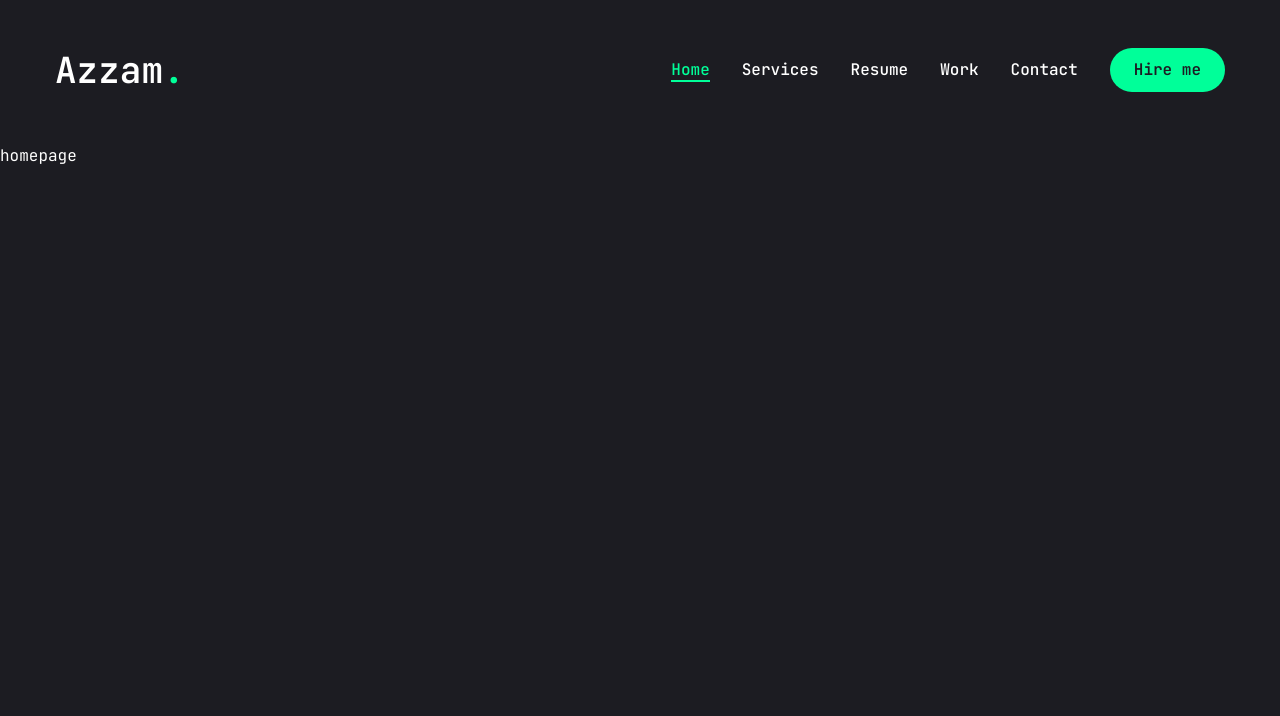
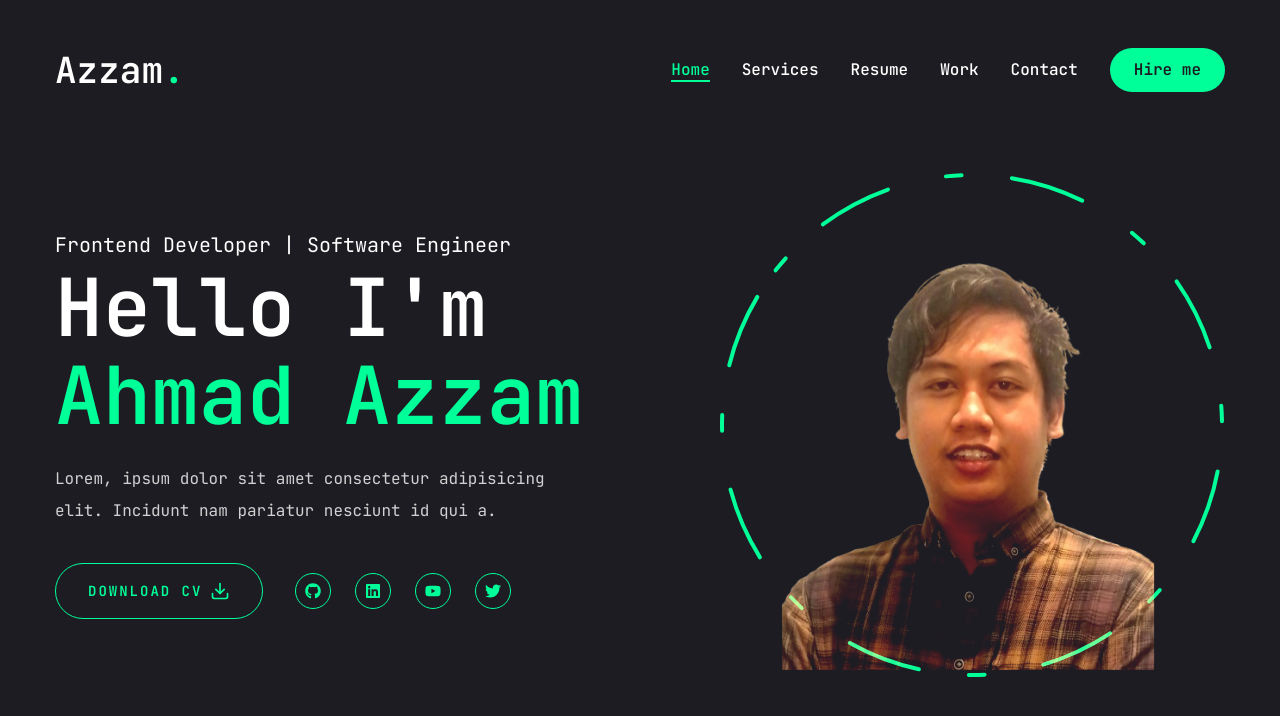
Before and after one commit to ahmad-azzam/profile, a Next.js app: page / in a window 1280 px wide. Shown: the top 716 px of the page. Built offline with nearby package versions, Linux system fonts and the light colour scheme.

Commit message:
add home section

```diff
--- a/src/app/globals.css
+++ b/src/app/globals.css
@@ -6,4 +6,16 @@
   body {
     @apply font-primary bg-primary text-white leading-loose;
   }
+
+  .h1 {
+    @apply text-[48px] xl:text-[80px] leading-[1.1] font-semibold;
+  }
+
+  .h2 {
+    @apply text-[36px] xl:text-[48px] leading-[1.1] font-semibold;
+  }
+
+  .h3 {
+    @apply text-[20px] xl:text-[24px] leading-[1.1] font-semibold;
+  }
 }
--- a/src/app/page.tsx
+++ b/src/app/page.tsx
@@ -1,3 +1,50 @@
-export default function Home() {
-  return <main>homepage</main>;
-}
+import { Photo, Social } from "@/components/section/home";
+import { Button } from "@/components/ui/button";
+import React from "react";
+import { FiDownload } from "react-icons/fi";
+
+const HomePage: React.FC = () => {
+  return (
+    <section className="h-full">
+      <div className="container mx-auto h-full">
+        <div className="flex flex-col xl:flex-row items-center justify-between xl:pt-8 xl:pb-24">
+          <div className="text-center xl:text-left order-2 xl:order-none">
+            <span className="text-xl">
+              Frontend Developer | Software Engineer
+            </span>
+            <h1 className="h1 mb-6">
+              {`Hello I'm`} <br />{" "}
+              <span className="text-accent">Ahmad Azzam</span>
+            </h1>
+            <p className="max-w-[500px] mb-9 text-white/80">
+              Lorem, ipsum dolor sit amet consectetur adipisicing elit. Incidunt
+              nam pariatur nesciunt id qui a.
+            </p>
+
+            <div className="flex flex-col xl:flex-row items-center gap-8">
+              <Button
+                variant="outline"
+                size="lg"
+                className="uppercase flex items-center gap-2"
+              >
+                <span>Download CV</span>
+                <FiDownload className="text-xl" />
+              </Button>
+              <div className="mb-8 xl:mb-0">
+                <Social
+                  containerStyle="flex gap-6"
+                  iconStyle="w-9 h-9 border border-accent rounded-full flex justify-center items-center text-accent text-base hover:bg-accent hover:text-primary hover:transition-all duration-500"
+                />
+              </div>
+            </div>
+          </div>
+          <div className="order-1 xl:order-none mb-8 xl:mb-0">
+            <Photo />
+          </div>
+        </div>
+      </div>
+    </section>
+  );
+};
+
+export default HomePage;
--- /dev/null
+++ b/src/components/section/home/index.tsx
@@ -0,0 +1,2 @@
+export { default as Social } from "./social";
+export { default as Photo } from "./photo";
--- /dev/null
+++ b/src/components/section/home/photo/index.tsx
@@ -0,0 +1,66 @@
+"use client";
+
+import React from "react";
+import { motion } from "framer-motion";
+import Image from "next/image";
+
+const Photo: React.FC = () => {
+  return (
+    <div className="w-full h-full relative">
+      <motion.div
+        initial={{ opacity: 0 }}
+        animate={{
+          opacity: 1,
+          transition: { delay: 2, duration: 0.4, ease: "easeIn" },
+        }}
+      >
+        <motion.div
+          initial={{ opacity: 0 }}
+          animate={{
+            opacity: 1,
+            transition: { delay: 2.4, duration: 0.4, ease: "easeIn" },
+          }}
+          className="w-[298px] h-[298px] xl:w-[498px] xl:h-[498px] mix-blend-lighten absolute "
+        >
+          <Image
+            src="/assets/image/my_photo.png"
+            priority
+            quality={100}
+            fill
+            alt="azzam's photo"
+            className="object-contain"
+          />
+        </motion.div>
+
+        <motion.svg
+          className="w-[300px] xl:w-[506px] h-[300px] xl:h-[506px]"
+          fill="transparent"
+          viewBox="0 0 506 506"
+          xmlns="http://www.w3.org/2000/svg"
+        >
+          <motion.circle
+            cx="253"
+            cy="253"
+            r="250"
+            stroke="#00ff99"
+            strokeWidth="4"
+            strokeLinecap="round"
+            strokeLinejoin="round"
+            initial={{ strokeDasharray: "24 10 0 0" }}
+            animate={{
+              strokeDasharray: ["15 120 25 25", "16 25 92 72", "4 250 22 22"],
+              rotate: [120, 360],
+            }}
+            transition={{
+              duration: 20,
+              repeat: Infinity,
+              repeatType: "reverse",
+            }}
+          />
+        </motion.svg>
+      </motion.div>
+    </div>
+  );
+};
+
+export default Photo;
--- /dev/null
+++ b/src/components/section/home/social/index.tsx
@@ -0,0 +1,27 @@
+import { SOCIAL_LIST } from "@/lib/constant";
+import { cn } from "@/lib/utils";
+import Link from "next/link";
+import React from "react";
+
+type SocialProps = {
+  containerStyle?: string;
+  iconStyle?: string;
+};
+
+const Social: React.FC<SocialProps> = ({ containerStyle, iconStyle }) => {
+  return (
+    <div className={cn("", containerStyle)}>
+      {SOCIAL_LIST.map((social, index) => (
+        <Link
+          key={`${index}__home__social`}
+          href={social.url}
+          className={cn("", iconStyle)}
+        >
+          {social.icon}
+        </Link>
+      ))}
+    </div>
+  );
+};
+
+export default Social;
--- a/src/lib/constant/index.ts
+++ b/src/lib/constant/index.ts
@@ -1 +1,2 @@
 export { default as MENU_LIST } from "./menu-list.constant";
+export { default as SOCIAL_LIST } from "./social-list.constant";
--- /dev/null
+++ b/src/lib/constant/social-list.constant.tsx
@@ -0,0 +1,23 @@
+import { TSocialItem } from "../types";
+import { FaGithub, FaLinkedin, FaYoutube, FaTwitter } from "react-icons/fa";
+
+const SOCIAL_LIST: TSocialItem[] = [
+  {
+    icon: <FaGithub />,
+    url: "",
+  },
+  {
+    icon: <FaLinkedin />,
+    url: "",
+  },
+  {
+    icon: <FaYoutube />,
+    url: "",
+  },
+  {
+    icon: <FaTwitter />,
+    url: "",
+  },
+];
+
+export default SOCIAL_LIST;
--- /dev/null
+++ b/src/lib/types/home.type.ts
@@ -0,0 +1,6 @@
+import React from "react";
+
+export type TSocialItem = {
+  icon: React.ReactNode;
+  url: string;
+};
--- a/src/lib/types/index.ts
+++ b/src/lib/types/index.ts
@@ -1 +1,2 @@
 export * from "./header.type";
+export * from "./home.type";
```
Also changed, not shown: public/assets/image/my_photo.png (added).
